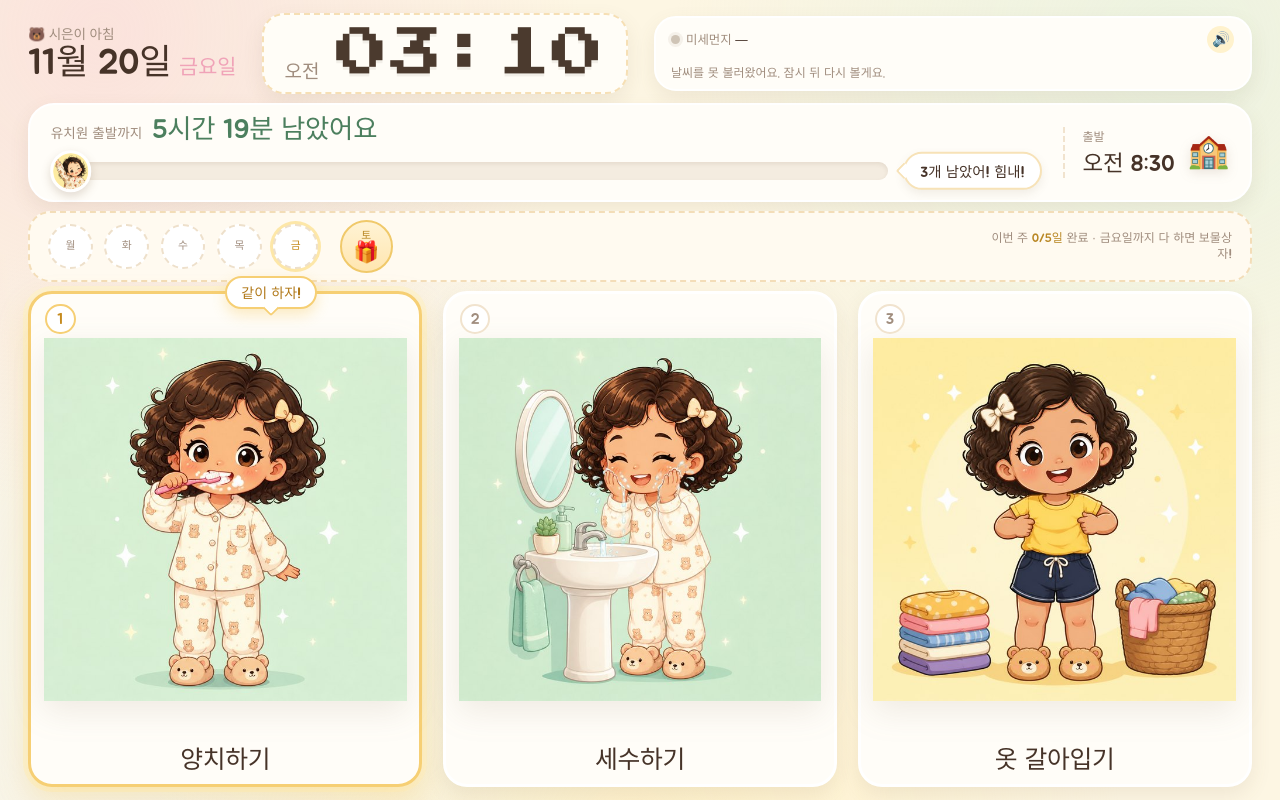
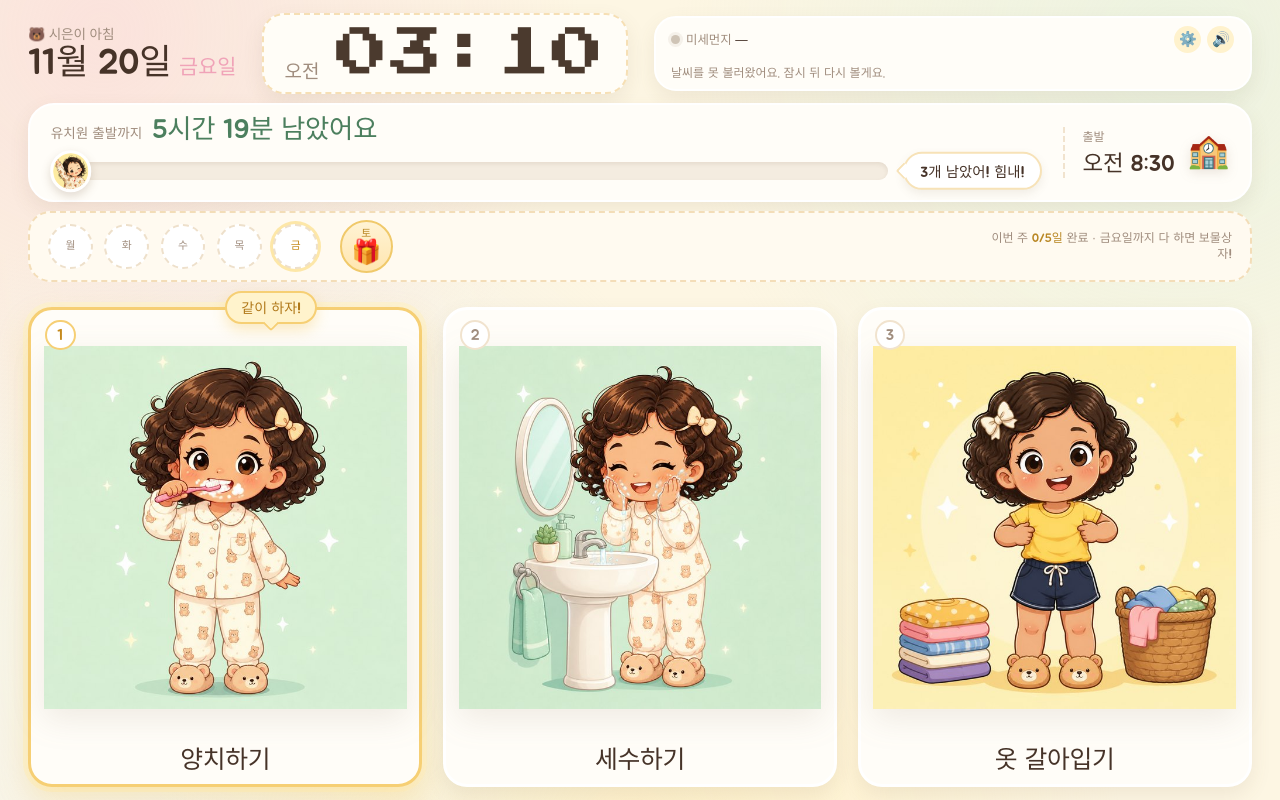
Before and after one commit to stiilove/family_dashboard, a plain HTML site: page sieun/index.html in a window 1280 px wide. Drawn offline with Linux system fonts and the light colour scheme; no server answers.

Commit message:
fix: 부모님 설정 버튼 추가, 시계 그림자 제거, 퀘스트 말풍선 여백 조정

```diff
--- a/sieun/app.js
+++ b/sieun/app.js
@@ -759,6 +759,8 @@
 
     $('#mute-toggle').addEventListener('click', function () { setMuted(!state.muted); });
 
+    $('#btn-settings').addEventListener('click', openSettings);
+
     $('#btn-sound').addEventListener('click', function () {
       setMuted(!state.muted);
       if (!state.muted) sfxChime();
--- a/sieun/index.html
+++ b/sieun/index.html
@@ -40,7 +40,10 @@
     <aside class="weather" aria-label="오늘과 이번 주 날씨">
       <div class="weather-head">
         <span class="dust" id="dust"><i class="dust-dot"></i><span>미세먼지 <b>—</b></span></span>
-        <button class="sound-btn" id="btn-sound" type="button" aria-label="효과음 켜기/끄기">🔊</button>
+        <span class="weather-tools">
+          <button class="sound-btn" id="btn-settings" type="button" aria-label="부모님 설정">⚙️</button>
+          <button class="sound-btn" id="btn-sound" type="button" aria-label="효과음 켜기/끄기">🔊</button>
+        </span>
       </div>
       <div class="week-strip" id="week-strip"></div>
       <p class="tip" id="tip">날씨를 불러오는 중이에요…</p>
--- a/sieun/styles.css
+++ b/sieun/styles.css
@@ -120,7 +120,6 @@ body::before {
   letter-spacing: .02em;
   line-height: 1.16;
   color: #4b3a2e;
-  text-shadow: 0 3px 0 rgba(75, 58, 46, .07);
 }
 
 .ampm {
@@ -139,6 +138,8 @@ body::before {
   border: 2px solid #fff;
   min-width: 0;
 }
+
+.weather-tools { display: inline-flex; gap: 6px; align-items: center; }
 
 .weather-head {
   display: flex;
@@ -415,7 +416,7 @@ body::before {
   margin-left: clamp(4px, .8vw, 12px);
 }
 .wday.gift .wday-name { color: #b98724; }
-.wday.gift .wday-mark { font-size: clamp(18px, 2.6vh, 24px); }
+.wday.gift .wday-mark { font-size: clamp(20px, 3vh, 28px); }
 .wday.gift.ready {
   animation: giftBounce 1.6s ease-in-out infinite;
   box-shadow: 0 0 0 4px rgba(246, 196, 83, .28), 0 6px 16px rgba(243, 191, 69, .35);
@@ -442,6 +443,7 @@ body::before {
 /* ==================== quests ==================== */
 
 .quests {
+  padding-top: 16px;
   display: grid;
   grid-template-columns: repeat(3, minmax(0, 1fr));
   gap: clamp(12px, 1.6vw, 22px);
@@ -556,10 +558,10 @@ body::before {
 
 .q-bubble {
   position: absolute;
-  top: clamp(-16px, -1.9vh, -10px);
+  top: clamp(-19px, -2.1vh, -12px);
   left: 50%;
   transform: translateX(-50%);
-  background: #fff;
+  background: #fff3cc;
   border: 2px solid #f6cf74;
   color: #b1791a;
   border-radius: 999px;
@@ -579,7 +581,7 @@ body::before {
   left: 50%;
   width: 10px;
   height: 10px;
-  background: #fff;
+  background: #fff3cc;
   border-right: 2px solid #f6cf74;
   border-bottom: 2px solid #f6cf74;
   transform: translateX(-50%) rotate(45deg);
```
Also changed, not shown: sieun/check-viewport.html (+2 -0 lines).
